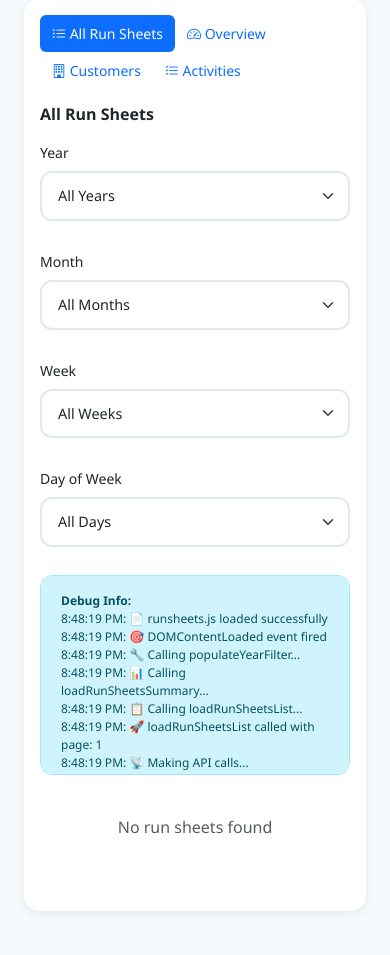
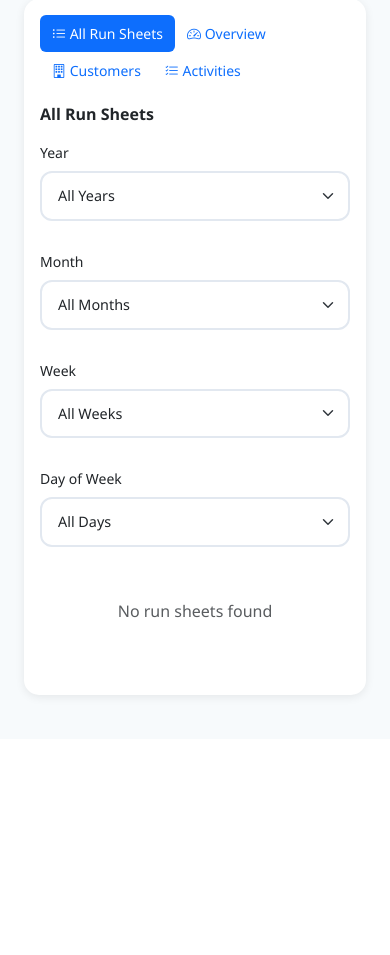
Before and after one commit to djh-1980/wages-app, a Flask app: page / in a window 390 px wide. Shown: the part 684-1639 px from the top of the page. After the commit the page ends 1384 px from the top, so only its background shows below. Run offline with Flask 3, Linux system fonts and the light colour scheme; data that the repository does not hold is empty; some libraries are stand-ins or nearby versions.

Commit message:
Clean up debug code - mobile run sheets now working perfectly
✅ Mobile Issue Resolved:
- Removed debug panel and debug messages
- Clean production-ready code
- Mobile cards loading correctly
- No horizontal scrolling on iPhone

🎯 Final Mobile Features:
- Responsive design: desktop table + mobile cards
- Touch-friendly card layout for iPhone 16 Pro Max
- Status badges clearly visible
- Full-width 'View Jobs' buttons
- Optimized spacing and typography
- Cache busting for JavaScript updates

Ready for production use! 🚀📱

```diff
--- a/static/runsheets.js
+++ b/static/runsheets.js
@@ -1,18 +1,4 @@
 // Run Sheets Tab JavaScript
-console.log('📄 runsheets.js loaded successfully');
-
-// Visual debug function for mobile
-function debugLog(message) {
-    console.log(message);
-    const debugMessages = document.getElementById('debugMessages');
-    if (debugMessages) {
-        const timestamp = new Date().toLocaleTimeString();
-        debugMessages.innerHTML += `<div>${timestamp}: ${message}</div>`;
-        debugMessages.scrollTop = debugMessages.scrollHeight;
-    }
-}
-
-debugLog('📄 runsheets.js loaded successfully');
 
 let activityChart = null;
 let currentRSPage = 1;
@@ -193,7 +179,6 @@ function createActivityChart(activities) {
 
 // Load Run Sheets list
 async function loadRunSheetsList(page = 1) {
-    debugLog(`🚀 loadRunSheetsList called with page: ${page}`);
     currentRSPage = page;
 
     // Build query string with filters
@@ -204,7 +189,6 @@ async function loadRunSheetsList(page = 1) {
     if (currentFilters.week) queryParams += `&week=${currentFilters.week}`;
     if (currentFilters.day) queryParams += `&day=${currentFilters.day}`;
 
-    debugLog('📡 Making API calls...');
     try {
         // Load both run sheets list and completion status
         const [listResponse, statusResponse] = await Promise.all([
@@ -212,15 +196,11 @@ async function loadRunSheetsList(page = 1) {
             fetch('/api/runsheets/completion-status')
         ]);
 
-        debugLog('✅ API calls completed');
         const data = await listResponse.json();
         const statusData = await statusResponse.json();
 
         const tbody = document.getElementById('runsheetsList');
         const mobileCards = document.getElementById('runsheetsCardsList');
-
-        debugLog(`📋 Elements found - tbody: ${!!tbody}, mobileCards: ${!!mobileCards}`);
-        debugLog(`📊 Data received - runsheets: ${data.runsheets ? data.runsheets.length : 0} items`);
 
         if (data.runsheets && data.runsheets.length > 0) {
             // Desktop table content
@@ -266,7 +246,6 @@ async function loadRunSheetsList(page = 1) {
 
             // Mobile cards content
             if (mobileCards) {
-                debugLog('📱 Populating mobile cards...');
                 mobileCards.innerHTML = data.runsheets.map(rs => {
                 const activities = rs.activities ? rs.activities.split(',').slice(0, 2).join(', ') : 'N/A';
 
@@ -310,9 +289,6 @@ async function loadRunSheetsList(page = 1) {
                     </div>
                 `;
                 }).join('');
-                debugLog('✅ Mobile cards populated successfully');
-            } else {
-                debugLog('❌ Mobile cards element not found!');
             }
 
             // Update pagination
--- a/templates/runsheets.html
+++ b/templates/runsheets.html
@@ -181,12 +181,6 @@
                             </table>
                         </div>
 
-                        <!-- Debug Panel (temporary) -->
-                        <div id="debugPanel" class="alert alert-info d-md-none mb-3" style="font-size: 12px; max-height: 200px; overflow-y: auto;">
-                            <strong>Debug Info:</strong>
-                            <div id="debugMessages"></div>
-                        </div>
-
                         <!-- Mobile Card View -->
                         <div class="d-md-none" id="runsheetsCardsList">
                             <div class="text-center p-4">
@@ -256,12 +250,8 @@
 <script>
     // Load data on page load
     document.addEventListener('DOMContentLoaded', function() {
-        debugLog('🎯 DOMContentLoaded event fired');
-        debugLog('🔧 Calling populateYearFilter...');
         populateYearFilter();
-        debugLog('📊 Calling loadRunSheetsSummary...');
         loadRunSheetsSummary();
-        debugLog('📋 Calling loadRunSheetsList...');
         loadRunSheetsList(1);
     });
 </script>
```
